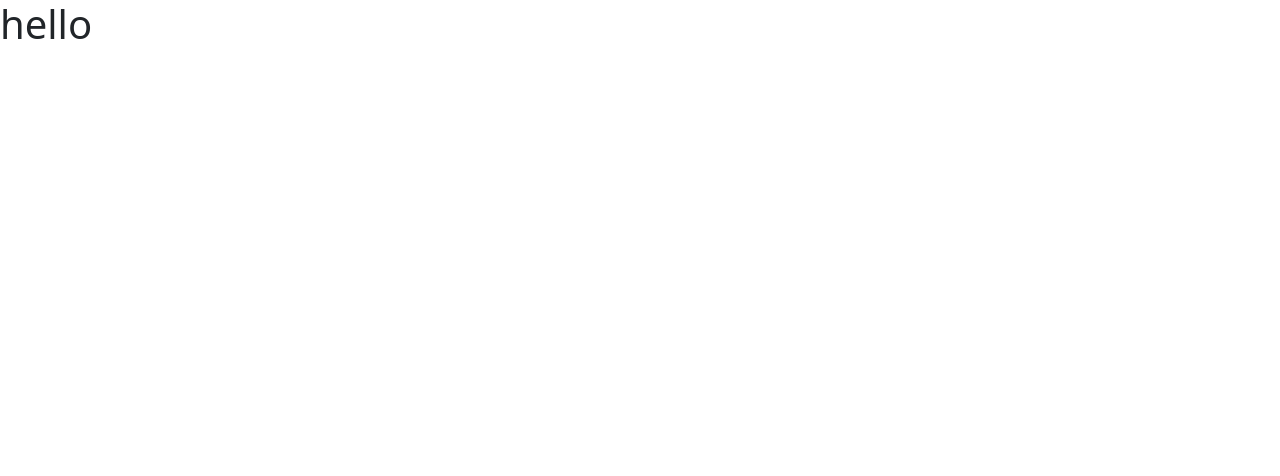
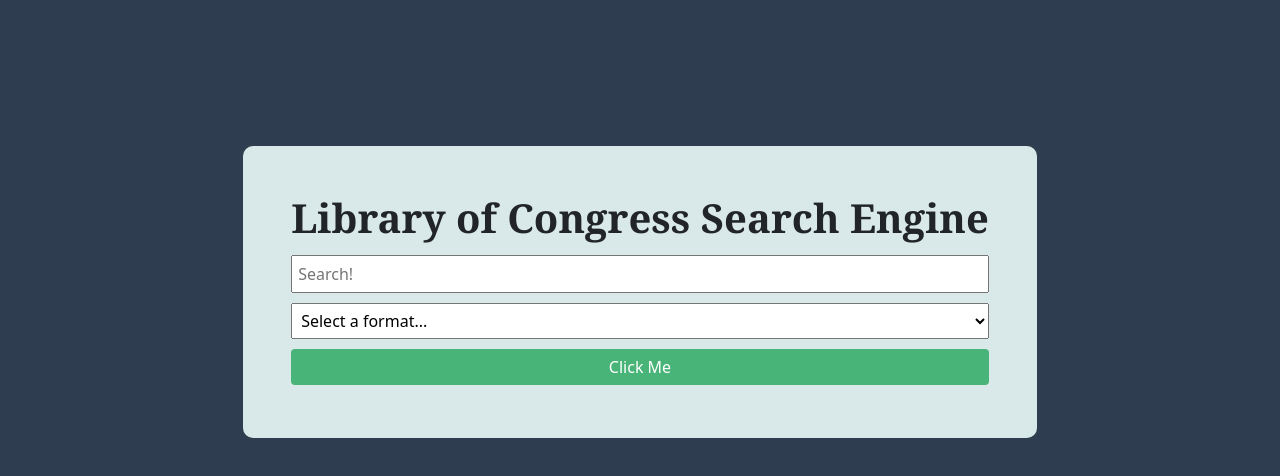
Before and after one commit to jessicamcg/library-search-tool-mini-proj, a plain HTML site: page index.html in a window 1280 px wide. Drawn offline with nearby package versions, Linux system fonts and the light colour scheme.

Commit message:
html and css for landing page

```diff
--- a/assets/style.css
+++ b/assets/style.css
@@ -0,0 +1,38 @@
+
+body {
+    background-color: #2e3e50;
+    display: flex;
+    align-content: center;
+    justify-content: center;
+}
+
+#title-card {
+    background-color: #d9e8e8;
+    border-radius: 10px;
+    transform: translateY(+50%);
+}
+
+.text-title {
+    font-family:Georgia, 'Times New Roman', Times, serif;
+    font-weight: bold;
+    text-align: center;
+}
+
+
+#search-input,
+#format-input,
+.btn {
+    padding: 5px;
+    margin: 5px 0px;
+}
+
+.btn {
+    background-color: rgb(72, 180, 119);
+    transition: all 0.5s ease-in-out;
+    color: white;
+}
+
+.btn:hover {
+    background-color: rgb(146, 228, 181);
+    transition: all 0.5s ease-in-out;
+}
--- a/index.html
+++ b/index.html
@@ -6,10 +6,29 @@
     <meta name="viewport" content="width=<h1>, initial-scale=1.0">
     <title>Library Search Tool</title>
     <link href="https://cdn.jsdelivr.net/npm/bootstrap@5.1.1/dist/css/bootstrap.min.css" rel="stylesheet" integrity="sha384-F3w7mX95PdgyTmZZMECAngseQB83DfGTowi0iMjiWaeVhAn4FJkqJByhZMI3AhiU" crossorigin="anonymous">
-    <link rel="stylesheet" href="./assets/script.js">
+    <link rel="stylesheet" href="./assets/style.css">
 </head>
 <body>
-    <h1>hello</h1>
+    <div id="title-card" class="">
+        <div class="col-12 align-center p-5">
+          <h1 class="text-title">Library of Congress Search Engine</h1>
+          <form id="search-form" class="form w-100">
+            <input id="search-input" class="form-input w-100" type="text" placeholder="Search!">
+            <select id="format-input" class="form-input w-100">
+              <option value="" disabled selected>Select a format...</option>
+              <option value="maps">Maps</option>
+              <option value="audio">Audio</option>
+              <option value="photos">Photos</option>
+              <option value="manuscripts">Manuscripts</option>
+              <option value="newspapers">Newspapers</option>
+              <option value="film-and-videos">Film and Videos</option>
+              <option value="notated-music">Notated Music</option>
+              <option value="websites">Websites</option>
+            </select>
+            <button class="btn w-100">Click Me</button>
+          </form>
+        </div>
+      </div>
 </body>
     <script src="https://code.jquery.com/jquery-3.5.0.js"></script>
     <script src="./assets/script.js"></script>
```
